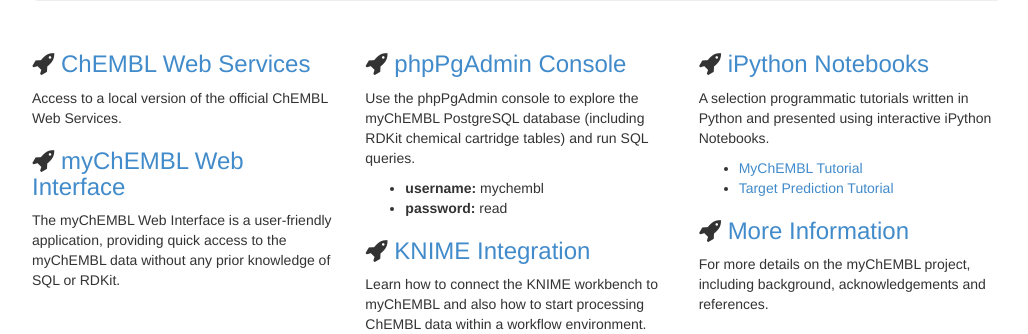
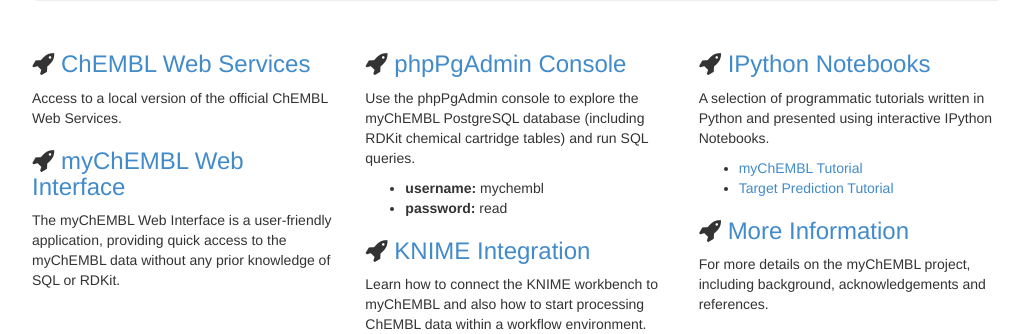
Before and after one commit to chembl/mychembl, a PHP site: page / in a window 1280 px wide. Shown: the part 308-642 px from the top of the page, without its empty margins (123-1151 px from the left). Run offline with PHP 8.4, Linux system fonts and the light colour scheme.

Commit message:
Update index.php
minor typos

```diff
--- a/launchpad/index.php
+++ b/launchpad/index.php
@@ -32,10 +32,10 @@
 
         <div class="col-lg-4">
 
-          <h3><i class="fa fa-rocket"></i>&nbsp;<a href="/" onclick="javascript:event.target.port=8888">iPython Notebooks</a></h3>
-          <p>A selection programmatic tutorials written in Python and presented using interactive iPython Notebooks.</p>
+          <h3><i class="fa fa-rocket"></i>&nbsp;<a href="/" onclick="javascript:event.target.port=8888">IPython Notebooks</a></h3>
+          <p>A selection of programmatic tutorials written in Python and presented using interactive IPython Notebooks.</p>
             <ul>
-              <li><a href="/notebooks/myChEMBL_tutorial.ipynb" onclick="javascript:event.target.port=8888">MyChEMBL Tutorial</a></li>
+              <li><a href="/notebooks/myChEMBL_tutorial.ipynb" onclick="javascript:event.target.port=8888">myChEMBL Tutorial</a></li>
               <li><a href="/notebooks/myChEMBL_predict_targets.ipynb" onclick="javascript:event.target.port=8888">Target Prediction Tutorial</a></li>
             </ul>
           </p>
```
